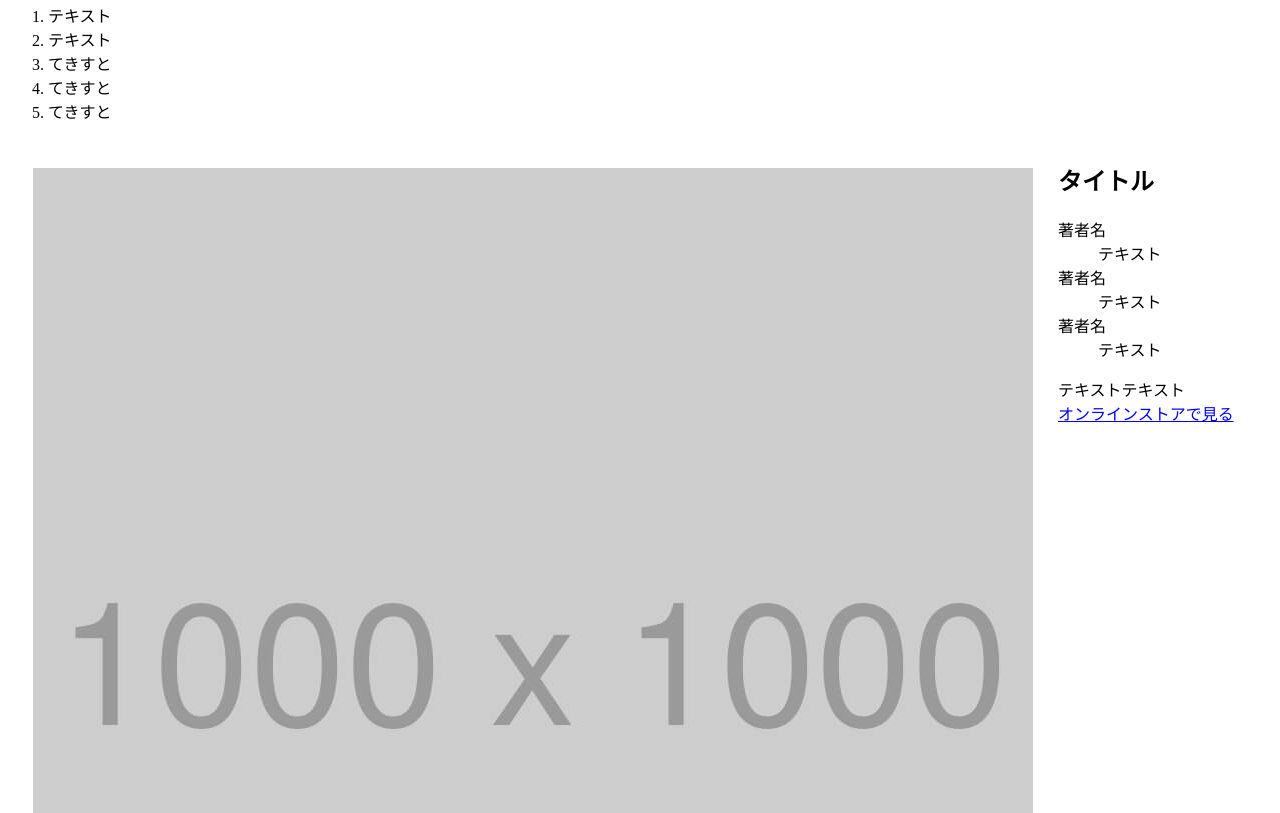
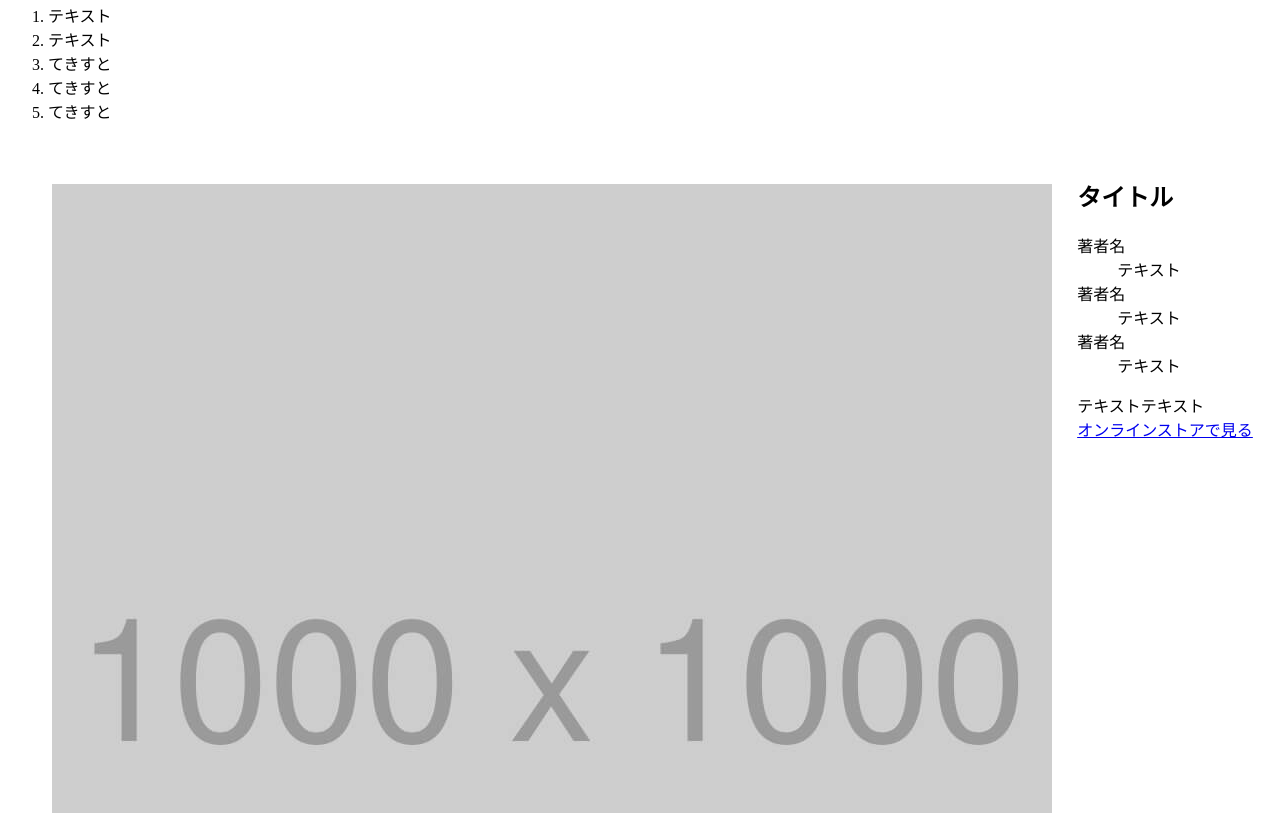
Before and after one commit to Unbiased-Learning/3rd_place, a plain HTML site: page photo2/index.html in a window 1280 px wide. Shown: the part 567-1380 px from the top of the page. Drawn offline with Linux system fonts and the light colour scheme.

Commit message:
detail画像要素を中央揃えに変更

```diff
--- a/photo2/style.css
+++ b/photo2/style.css
@@ -12,3 +12,7 @@
 .img-detail{
   padding: 25px;
 }
+#detail {
+  display: flex;
+  justify-content: center;
+}
```
